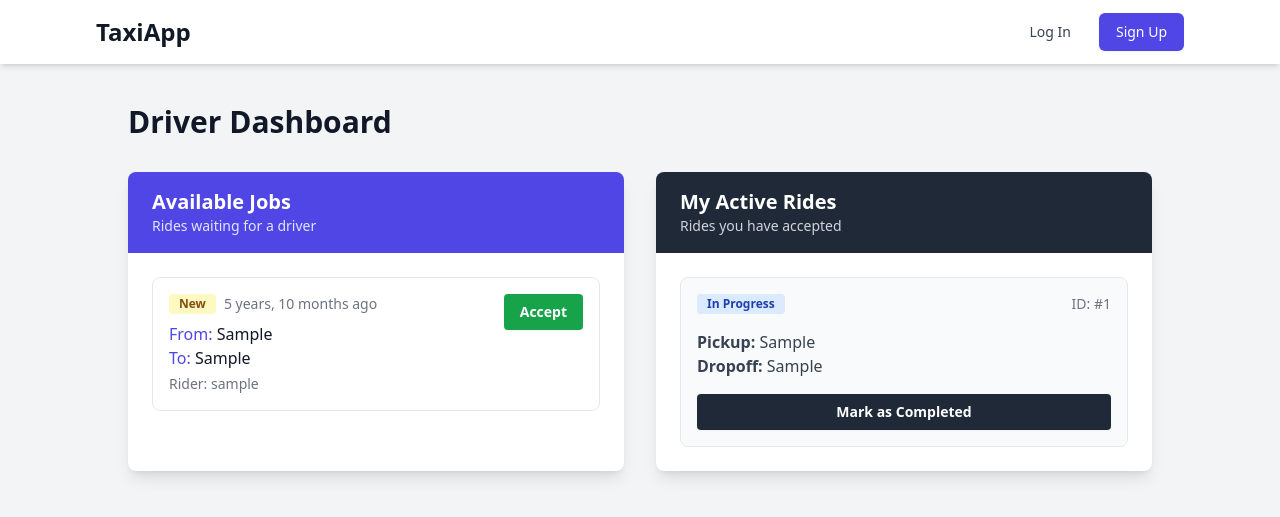
After one commit to mayurkhedekar65/Taxi-Booking-System, a Django app: template TaxiBooking/core/templates/DriverDashboard.html in a window 1280 px wide. The commit adds this page. Shown: the top 517 px of the page. Run offline with Django 5.2, Linux system fonts and the light colour scheme; the template is opened without the code that fills it: most values are stand-ins (such as "Sample title", 1, 10 or a date in 2020); some libraries are stand-ins or nearby versions.

Commit message:
my commit

```diff
--- /dev/null
+++ b/TaxiBooking/core/templates/DriverDashboard.html
@@ -0,0 +1,92 @@
+{% extends "base.html" %}
+
+{% block title %}Driver Portal{% endblock %}
+
+{% block content %}
+
+<div class="max-w-7xl mx-auto px-4 sm:px-6 lg:px-8">
+    <h1 class="text-3xl font-bold text-gray-900 mb-8">Driver Dashboard</h1>
+
+    <div class="grid grid-cols-1 lg:grid-cols-2 gap-8">
+
+        <!-- Section 1: Available Rides (Pending) -->
+        <div class="bg-white rounded-lg shadow-lg overflow-hidden">
+            <div class="px-6 py-4 bg-indigo-600 border-b border-indigo-600">
+                <h2 class="text-xl font-bold text-white">Available Jobs</h2>
+                <p class="text-indigo-100 text-sm">Rides waiting for a driver</p>
+            </div>
+
+            <div class="p-6">
+                {% if not available_rides %}
+                    <p class="text-gray-500 italic text-center py-4">No pending rides available right now.</p>
+                {% endif %}
+
+                <div class="space-y-4">
+                    {% for ride in available_rides %}
+                        <div class="border border-gray-200 rounded-lg p-4 hover:shadow-md transition-shadow">
+                            <div class="flex justify-between items-start">
+                                <div>
+                                    <div class="flex items-center mb-2">
+                                        <span class="bg-yellow-100 text-yellow-800 text-xs font-semibold px-2.5 py-0.5 rounded mr-2">New</span>
+                                        <span class="text-sm text-gray-500">{{ ride.created_at|timesince }} ago</span>
+                                    </div>
+                                    <p class="text-gray-900 font-medium"><span class="text-indigo-600">From:</span> {{ ride.pickup_location }}</p>
+                                    <p class="text-gray-900 font-medium"><span class="text-indigo-600">To:</span> {{ ride.dropoff_location }}</p>
+                                    <p class="text-sm text-gray-500 mt-1">Rider: {{ ride.rider.username }}</p>
+                                </div>
+
+                                <!-- The ACCEPT Button (UPDATE Operation) -->
+                                <form action="{% url 'accept_ride' ride.id %}" method="POST">
+                                    {% csrf_token %}
+                                    <button type="submit" class="bg-green-600 hover:bg-green-700 text-white font-bold py-2 px-4 rounded shadow-sm text-sm transition-colors">
+                                        Accept
+                                    </button>
+                                </form>
+                            </div>
+                        </div>
+                    {% endfor %}
+                </div>
+            </div>
+        </div>
+
+        <!-- Section 2: My Active Rides (Accepted) -->
+        <div class="bg-white rounded-lg shadow-lg overflow-hidden">
+            <div class="px-6 py-4 bg-gray-800 border-b border-gray-800">
+                <h2 class="text-xl font-bold text-white">My Active Rides</h2>
+                <p class="text-gray-300 text-sm">Rides you have accepted</p>
+            </div>
+
+            <div class="p-6">
+                {% if not my_accepted_rides %}
+                    <p class="text-gray-500 italic text-center py-4">You have no active rides.</p>
+                {% endif %}
+
+                <div class="space-y-4">
+                    {% for ride in my_accepted_rides %}
+                        <div class="border border-gray-200 rounded-lg p-4 bg-gray-50">
+                            <div class="flex justify-between items-center mb-4">
+                                <span class="bg-blue-100 text-blue-800 text-xs font-semibold px-2.5 py-0.5 rounded">In Progress</span>
+                                <span class="text-sm text-gray-500">ID: #{{ ride.id }}</span>
+                            </div>
+
+                            <div class="mb-4">
+                                <p class="text-gray-700"><span class="font-bold">Pickup:</span> {{ ride.pickup_location }}</p>
+                                <p class="text-gray-700"><span class="font-bold">Dropoff:</span> {{ ride.dropoff_location }}</p>
+                            </div>
+
+                            <!-- The COMPLETE Button (UPDATE Operation) -->
+                            <form action="{% url 'complete_ride' ride.id %}" method="POST" class="mt-2">
+                                {% csrf_token %}
+                                <button type="submit" class="w-full bg-gray-800 hover:bg-gray-900 text-white font-bold py-2 px-4 rounded shadow-sm text-sm transition-colors">
+                                    Mark as Completed
+                                </button>
+                            </form>
+                        </div>
+                    {% endfor %}
+                </div>
+            </div>
+        </div>
+
+    </div>
+</div>
+{% endblock %}
--- a/TaxiBooking/core/urls.py
+++ b/TaxiBooking/core/urls.py
@@ -1,11 +1,13 @@
-...
-from django.contrib import admin
-from django.urls import path, include  # 'include' is already here, good!
-from core.views import register_view, login_view
+from django.urls import path
+from . import views
 
 urlpatterns = [
-    path('admin/', admin.site.urls),
-    path("__reload__/", include("django_browser_reload.urls")),
-    path("", register_view, name="register"),  # Registration page
-    path("login/", login_view, name="login"),  # Login page
+    # --- FIX: This was missing! ---
+    # This defines the URL name 'index' that caused your error
+    path("", views.index, name="index"),
+
+    # Auth URLs
+    path("register/", views.register_view, name="register"),
+    path("login/", views.login_view, name="login"),
+    path("logout/", views.logout_view, name="logout"),
 ]
```
Also changed, not shown: TaxiBooking/core/templates/RiderDashboard.html (+39 -11 lines), TaxiBooking/core/views.py (+25 -12 lines).
